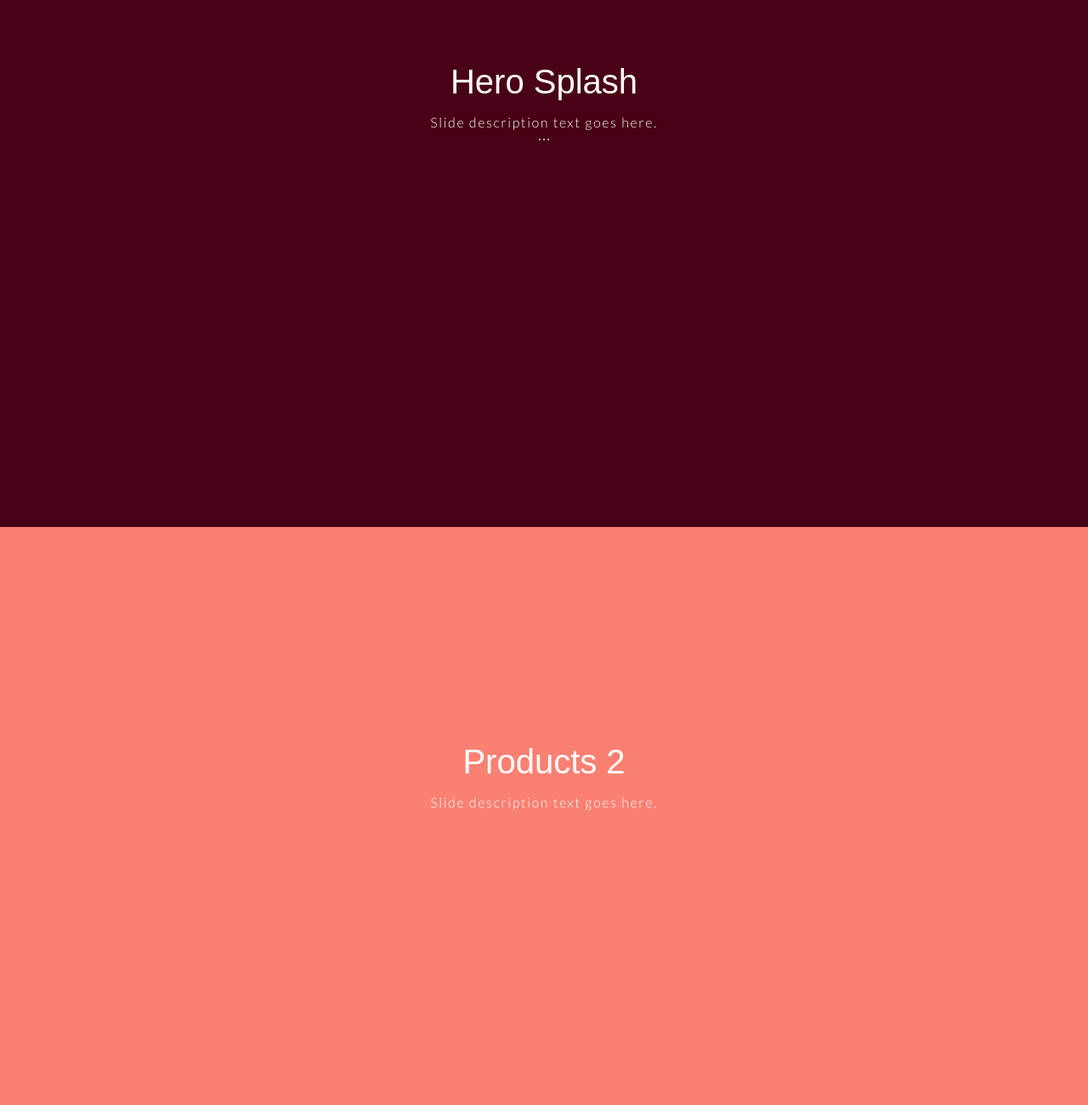
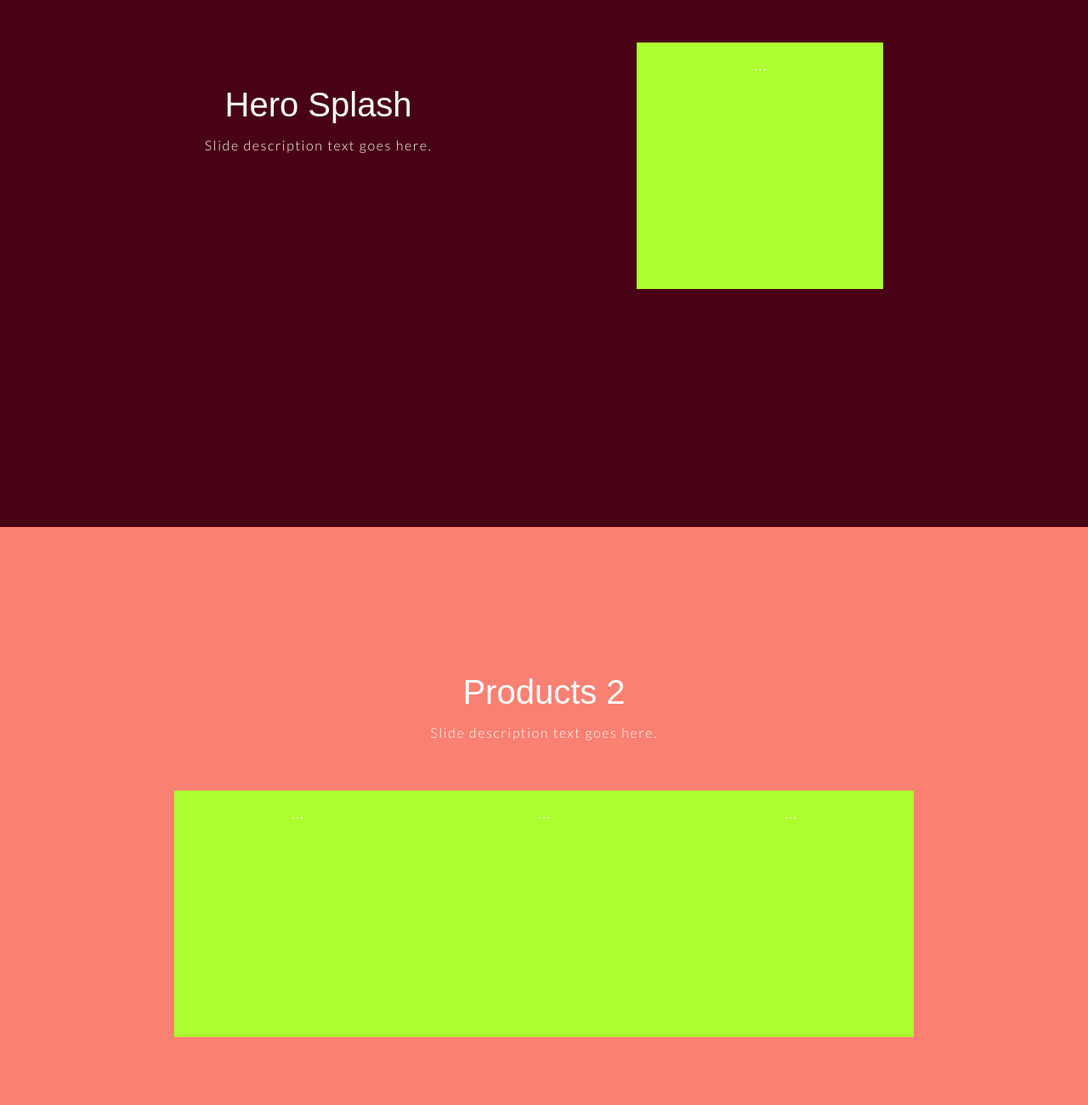
Before and after one commit to whoisaaronp/fitnessFirst-website, a plain HTML site: page index.html in a window 1280 px wide. Shown: the part 180-1480 px from the top of the page at 85% size. Drawn offline with nearby package versions, Linux system fonts and the light colour scheme; a script that the page names is missing; a web font is replaced by a local one.

Commit message:
hero splash and product 2

```diff
--- a/css/main.css
+++ b/css/main.css
@@ -56,14 +56,13 @@ section#one
 	background-color:#490215;
 }
 
-/* Green Box */
+/* Intro splash section */
 .heroCon
 {
     display: flex;
     flex-direction: column;
     width:100%
 }
-
 
 section#two
 {
@@ -85,14 +84,57 @@ section#five
 	background-color: #020d3d;
 }
 
+
+.productTwo
+{
+    display: flex;
+    flex-direction: column;
+}
+
 /* Media Queries 789, 1024, 1440 */
-
 /* MEDIA QUERIES */
 /* When the width is between 600px and 900px OR above 1100px - change the appearance of <div> */
 @media screen and (min-width: 768px), (min-width: 1100px) {
 
     section#two
     {
+        display: flex;
+        flex-direction: row;
+        justify-content: space-evenly;
         background-color: salmon;
     }
+
+    .heroCon
+    {
+        display: flex;
+        flex-direction: row;
+        justify-content: space-evenly;
+        padding-top: 230px;
+    }
+
+    /* green box - side by side */
+    .greenBox
+    {
+        width: 250px;
+        height: 250px;
+        padding: 20px;
+        background-color: greenyellow;
+    }
+
+    /* product #two on top of products */
+    /* .productTwo
+    {
+        display: flex;
+        flex-direction: column;
+        justify-content: space-evenly;
+    } */
+
+    /* display side by side */
+    .productItems
+    {
+        display:flex;
+        flex-direction: row;
+        justify-content: space-evenly;
+        margin-top: 60px;
+    }
   }
--- a/index.html
+++ b/index.html
@@ -15,22 +15,44 @@
 and give them a unique ID.
 We’ll use this ID for styling purposes -->
 <body>
+	<header>
+		<!-- min navigation -->
+		<nav>
+			<!-- logo and menu here -->
+		</nav>
+	</header>
 	<!-- Create 5 sections -->
 		<section id="one">
 			<!-- first sections -->
-			<h1 class="hidden"> Hero page</h1>
+			<h1 class="hidden">Hero page</h1>
 				<div class=“inner”>
+					<!-- wrapper -->
 					<div class="heroCon">
-						<h2>Hero Splash</h2>
-						<p>Slide description text goes here.</p>
+						<div class="splash">
+							<h2>Hero Splash</h2>
+							<p>Slide description text goes here.</p>
+						</div>
 						<div class="greenBox">…</div>
 					</div>
 				</div>
 		</section>
 		<section id="two">
-				<div class=“inner”>
-						<h2>Products 2</h2>
-						<p>Slide description text goes here.</p>
+			<h2 class="hidden">product 2</h2>
+					<div class=“inner”>
+						<!-- wrapper -->
+						<div class="productTwo">
+							<div>
+								<h2>Products 2</h2>
+								<p>Slide description text goes here.</p>
+							</div>
+							<!-- items -->
+							<div class="productItems">
+								<div class="greenBox">…</div>
+								<div class="greenBox">…</div>
+								<div class="greenBox">…</div>
+							</div>
+						</div>
+					</div>
 				</div>
 		</section>
 		<section id="three">
```
